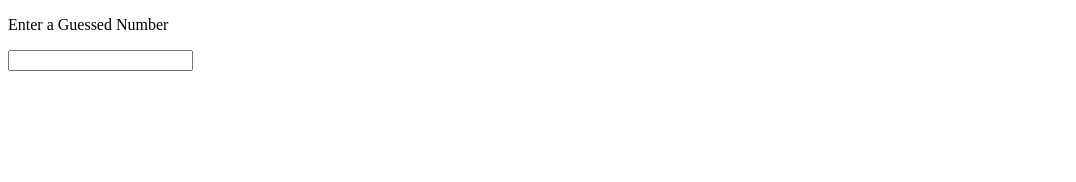
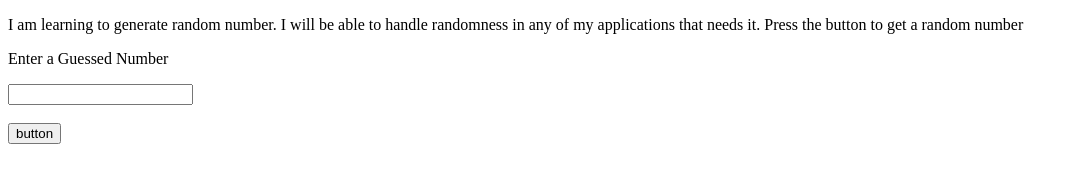
Before and after one commit to acciojob/Hot-or-Cold-Part-I-krishna7462, a website: page main.html in a window 1280 px wide. Shown: the whole page, without its empty margins (0-1076 px from the left). Drawn offline with Linux system fonts and the light colour scheme.

Commit message:
created a submission

```diff
--- a/main.html
+++ b/main.html
@@ -4,10 +4,13 @@
 </head>
 <body>
 	<!-- p tag -->
+	<p id="main">I am learning to generate random number. I will be able to handle randomness in any of my applications that needs it. Press the button to get a random number</p>
     <p id = "user">Enter a Guessed Number </p>
     <input id= "guess"></input><br><br>
 	<!-- button -->
+	<button id="btn" onclick="fn1()">button</button>
     <!-- p tag -->
+	<p id="num"></p>
     <p id = "respond"></p>  <!-- This is the respone (Hot or Cold) -->
     <script type="text/javascript" src="./script.js">  <!-- Write the logic in script.js -->
 </script>
--- a/script.js
+++ b/script.js
@@ -1 +1,8 @@
 //your code here
+function fn1(){
+	let max =20;
+	let min = -20;
+	let randomNum = Math.random()*(max - min)+min;
+	let n =Math.floor(randomNum);
+	document.getElementById('num').innerText = n;
+}
```
